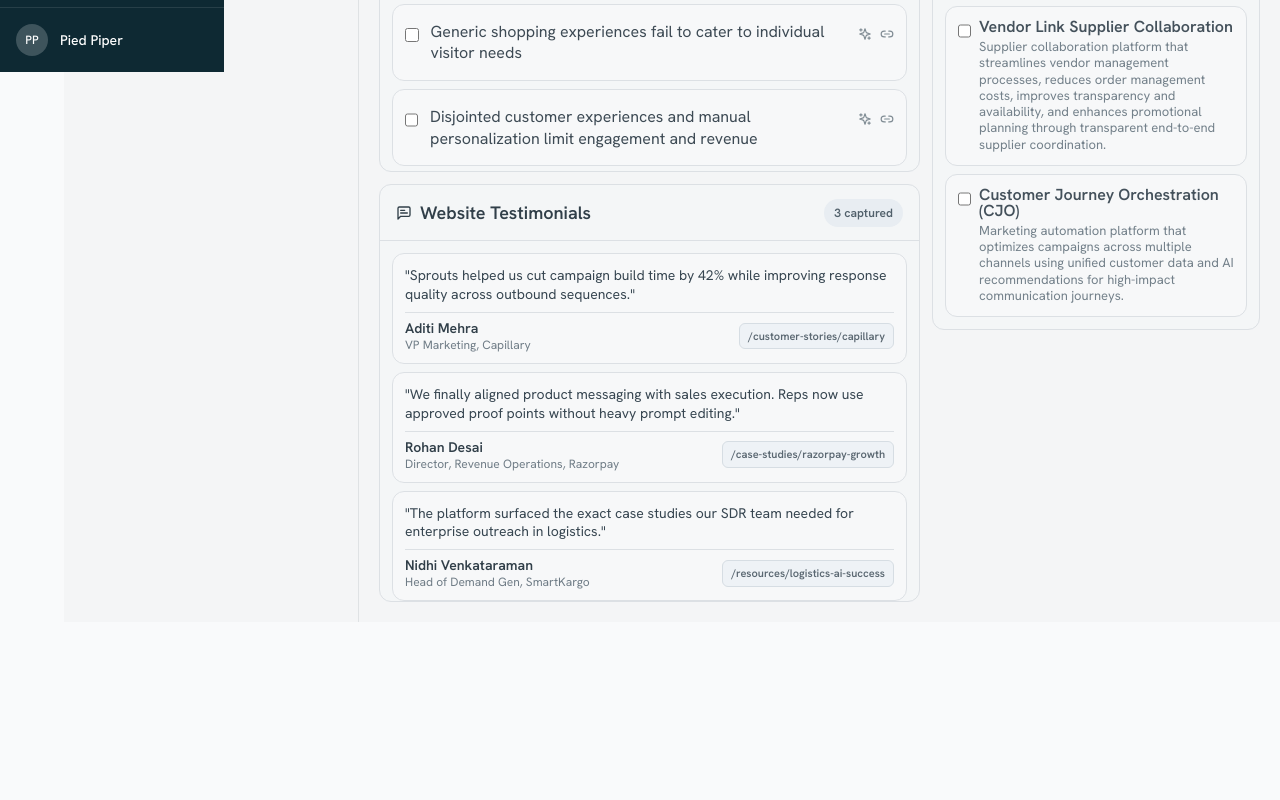
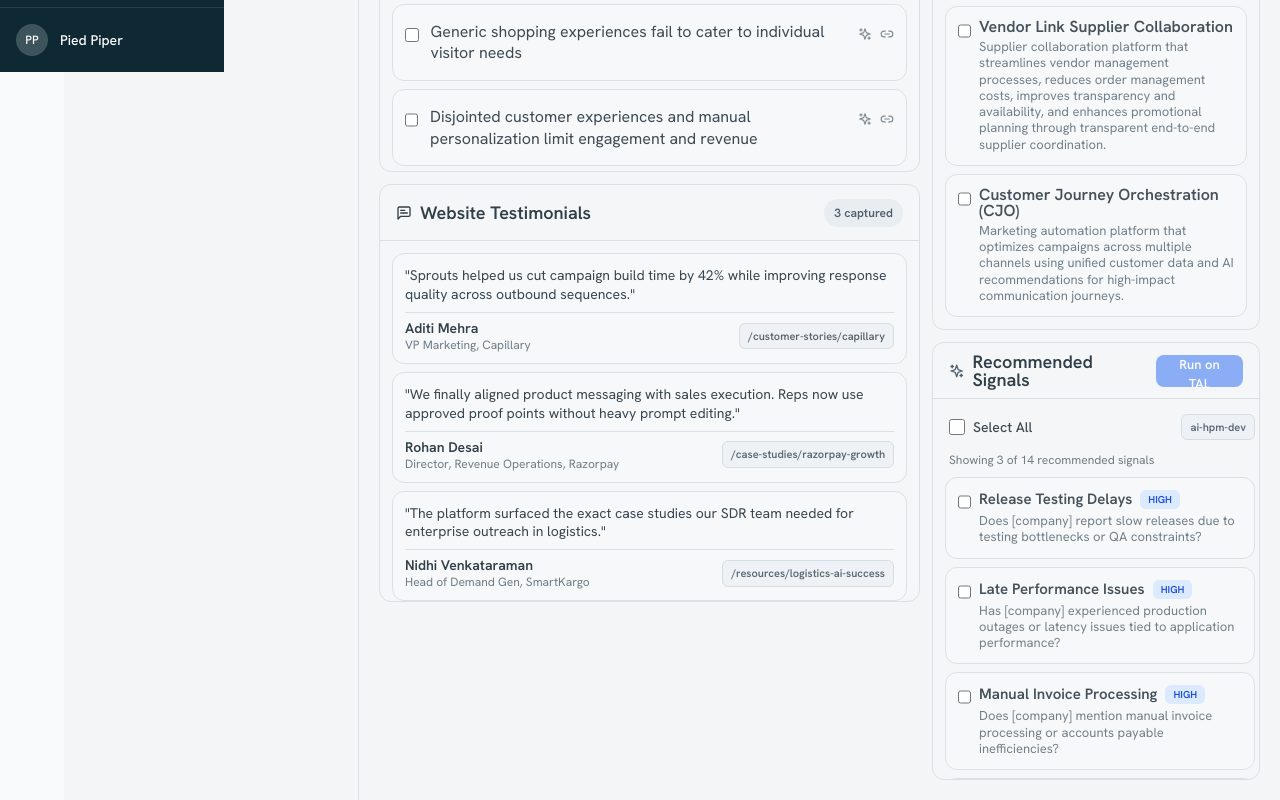
Before and after one commit to ayandhanda-debug/sprouts-fe-prototype, a Next.js app: page /settings/messaging in a window 1280 px wide. Shown: the part 728-1528 px from the top of the page. Before the commit the page ends 1350 px from the top, so only its background shows below. Built offline with nearby package versions, Linux system fonts and the light colour scheme.

Commit message:
Recommended signals

```diff
--- a/src/app/settings/messaging/page.tsx
+++ b/src/app/settings/messaging/page.tsx
@@ -45,6 +45,107 @@
     title: 'Customer Journey Orchestration (CJO)',
     description:
       'Marketing automation platform that optimizes campaigns across multiple channels using unified customer data and AI recommendations for high-impact communication journeys.',
+  },
+];
+
+const recommendedSignals = [
+  {
+    category: 'problem_based',
+    signal_name: 'Release Testing Delays',
+    signal:
+      'Does [company] report slow releases due to testing bottlenecks or QA constraints?',
+    relevance: 'high',
+  },
+  {
+    category: 'problem_based',
+    signal_name: 'Late Performance Issues',
+    signal:
+      'Has [company] experienced production outages or latency issues tied to application performance?',
+    relevance: 'high',
+  },
+  {
+    category: 'problem_based',
+    signal_name: 'Manual Invoice Processing',
+    signal:
+      'Does [company] mention manual invoice processing or accounts payable inefficiencies?',
+    relevance: 'high',
+  },
+  {
+    category: 'technology',
+    signal_name: 'Legacy Modernization Need',
+    signal:
+      'Is [company] still running legacy applications, monoliths, or outdated enterprise platforms?',
+    relevance: 'high',
+  },
+  {
+    category: 'technology',
+    signal_name: 'Weak Security Posture',
+    signal:
+      'Does [company] lack visible application security testing, red teaming, or managed monitoring?',
+    relevance: 'high',
+  },
+  {
+    category: 'technology',
+    signal_name: 'DataStax Stack Usage',
+    signal:
+      'Is [company] using DataStax, Cassandra, or real-time streaming architectures at scale?',
+    relevance: 'medium',
+  },
+  {
+    category: 'hiring',
+    signal_name: 'QA Automation Hiring',
+    signal:
+      'Is [company] hiring QA automation, SDET, or quality engineering leaders?',
+    relevance: 'high',
+  },
+  {
+    category: 'hiring',
+    signal_name: 'Cloud Modernization Hiring',
+    signal:
+      'Is [company] hiring cloud architects, platform engineers, or microservices developers?',
+    relevance: 'high',
+  },
+  {
+    category: 'hiring',
+    signal_name: 'Cybersecurity Hiring Surge',
+    signal:
+      'Is [company] hiring application security, penetration testing, or SOC roles?',
+    relevance: 'medium',
+  },
+  {
+    category: 'strategic',
+    signal_name: 'Digital Product Expansion',
+    signal:
+      'Is [company] launching new digital products requiring faster, safer software delivery?',
+    relevance: 'high',
+  },
+  {
+    category: 'strategic',
+    signal_name: 'Banking Personalization Push',
+    signal:
+      'Is [company] a bank investing in customer analytics or next-best-action initiatives?',
+    relevance: 'high',
+  },
+  {
+    category: 'strategic',
+    signal_name: 'Healthcare Engagement Initiative',
+    signal:
+      'Is [company] expanding patient engagement, remote monitoring, or digital health programs?',
+    relevance: 'medium',
+  },
+  {
+    category: 'funding',
+    signal_name: 'Growth Stage Investment',
+    signal:
+      'Has [company] recently raised growth funding for product scaling or digital transformation?',
+    relevance: 'medium',
+  },
+  {
+    category: 'competitive',
+    signal_name: 'Legacy Testing Vendor',
+    signal:
+      'Is [company] using legacy testing vendors or manual-heavy QA service providers?',
+    relevance: 'high',
   },
 ];
 
@@ -353,6 +454,48 @@
 }
 
 function StandardConfiguration() {
+  const [selectedRecommendedSignalNames, setSelectedRecommendedSignalNames] = useState<string[]>(
+    []
+  );
+  const [isRunningSignalsOnTal, setIsRunningSignalsOnTal] = useState(false);
+  const [runSignalStatus, setRunSignalStatus] = useState('');
+
+  const allRecommendedSignalsSelected =
+    recommendedSignals.length > 0 &&
+    selectedRecommendedSignalNames.length === recommendedSignals.length;
+
+  const toggleRecommendedSignal = (signalName: string) => {
+    setSelectedRecommendedSignalNames((current) =>
+      current.includes(signalName)
+        ? current.filter((name) => name !== signalName)
+        : [...current, signalName]
+    );
+  };
+
+  const toggleAllRecommendedSignals = () => {
+    setSelectedRecommendedSignalNames((current) =>
+      current.length === recommendedSignals.length
+        ? []
+        : recommendedSignals.map((item) => item.signal_name)
+    );
+  };
+
+  const handleRunSignalsOnTal = () => {
+    if (selectedRecommendedSignalNames.length === 0) {
+      setRunSignalStatus('Select at least one recommended signal to run on TAL.');
+      return;
+    }
+
+    setIsRunningSignalsOnTal(true);
+    setRunSignalStatus('');
+    setTimeout(() => {
+      setIsRunningSignalsOnTal(false);
+      setRunSignalStatus(
+        `Queued ${selectedRecommendedSignalNames.length} signal(s) to run on TAL from ai-hpm-dev.`
+      );
+    }, 1000);
+  };
+
   return (
     <div className="grid grid-cols-[1.65fr_1fr] gap-3">
       <div className="space-y-3">
@@ -452,7 +595,7 @@
               Active Customers 25/25
             </h3>
           </div>
-          <div className="p-3 space-y-2 max-h-[420px] overflow-y-auto">
+          <div className="p-3 space-y-2 max-h-[360px] overflow-y-auto pr-1">
             <label className="h-8 px-1 inline-flex items-center gap-2 text-[14px] leading-none font-medium" style={{ color: '#3d4a54' }}>
               <input type="checkbox" className="w-4 h-4" />
               Select All
@@ -481,7 +624,7 @@
             </h3>
           </div>
 
-          <div className="p-3 space-y-2 max-h-[420px] overflow-y-auto">
+          <div className="p-3 space-y-2">
             <label className="h-8 px-1 inline-flex items-center gap-2 text-[14px] leading-none font-medium" style={{ color: '#3d4a54' }}>
               <input type="checkbox" className="w-4 h-4" />
               Select All
@@ -505,6 +648,104 @@
                 </div>
               </div>
             ))}
+          </div>
+        </section>
+
+        <section className="rounded-xl border bg-[#f4f6f7]" style={{ borderColor: '#dce0e4' }}>
+          <div className="h-14 px-4 border-b flex items-center justify-between gap-2" style={{ borderColor: '#dce0e4' }}>
+            <div className="flex items-center gap-2">
+              <Sparkles size={16} style={{ color: '#50606b' }} />
+              <h3 className="text-[18px] leading-none font-semibold" style={{ color: '#313f49' }}>
+                Recommended Signals
+              </h3>
+            </div>
+            <button
+              type="button"
+              onClick={handleRunSignalsOnTal}
+              disabled={isRunningSignalsOnTal || selectedRecommendedSignalNames.length === 0}
+              className="h-8 px-3 rounded-lg text-[13px] font-semibold text-white disabled:opacity-50 disabled:cursor-not-allowed"
+              style={{ backgroundColor: '#2467f4' }}
+            >
+              {isRunningSignalsOnTal
+                ? 'Running...'
+                : `Run on TAL${selectedRecommendedSignalNames.length > 0 ? ` (${selectedRecommendedSignalNames.length})` : ''}`}
+            </button>
+          </div>
+
+          <div className="p-3 space-y-2 max-h-[380px] overflow-y-auto pr-1">
+            <div className="flex items-center justify-between">
+              <label
+                className="h-8 px-1 inline-flex items-center gap-2 text-[14px] leading-none font-medium"
+                style={{ color: '#3d4a54' }}
+              >
+                <input
+                  type="checkbox"
+                  className="w-4 h-4"
+                  checked={allRecommendedSignalsSelected}
+                  onChange={toggleAllRecommendedSignals}
+                />
+                Select All
+              </label>
+              <span
+                className="px-2 py-1 rounded-md text-[11px] font-semibold border"
+                style={{ borderColor: '#d6dde3', color: '#5b6872', backgroundColor: '#eef2f6' }}
+              >
+                ai-hpm-dev
+              </span>
+            </div>
+
+            <p className="text-[12px] px-1" style={{ color: '#6f7c86' }}>
+              Showing 3 of {recommendedSignals.length} recommended signals
+            </p>
+
+            {recommendedSignals.map((signalItem) => {
+              const isChecked = selectedRecommendedSignalNames.includes(signalItem.signal_name);
+              return (
+                <div
+                  key={signalItem.signal_name}
+                  className="rounded-xl border px-3 py-3"
+                  style={{
+                    borderColor: isChecked ? '#bfd4ff' : '#dce0e4',
+                    backgroundColor: isChecked ? '#eef4ff' : '#f7f8f9',
+                  }}
+                >
+                  <div className="flex items-start gap-2">
+                    <input
+                      type="checkbox"
+                      className="mt-1 w-4 h-4"
+                      checked={isChecked}
+                      onChange={() => toggleRecommendedSignal(signalItem.signal_name)}
+                    />
+                    <div className="min-w-0">
+                      <div className="flex items-center gap-2 mb-1 flex-wrap">
+                        <p className="text-[15px] leading-none font-semibold" style={{ color: '#44515b' }}>
+                          {signalItem.signal_name}
+                        </p>
+                        <span
+                          className="px-2 py-0.5 rounded-md text-[10px] font-semibold uppercase"
+                          style={{
+                            backgroundColor:
+                              signalItem.relevance === 'high' ? '#dbeafe' : '#ede9fe',
+                            color: signalItem.relevance === 'high' ? '#1d4ed8' : '#5b21b6',
+                          }}
+                        >
+                          {signalItem.relevance}
+                        </span>
+                      </div>
+                      <p className="text-[13px] leading-[1.25]" style={{ color: '#73808a' }}>
+                        {signalItem.signal}
+                      </p>
+                    </div>
+                  </div>
+                </div>
+              );
+            })}
+
+            {runSignalStatus && (
+              <p className="text-[12px] leading-none px-1 pt-1" style={{ color: '#5f6f7a' }}>
+                {runSignalStatus}
+              </p>
+            )}
           </div>
         </section>
       </div>
```
